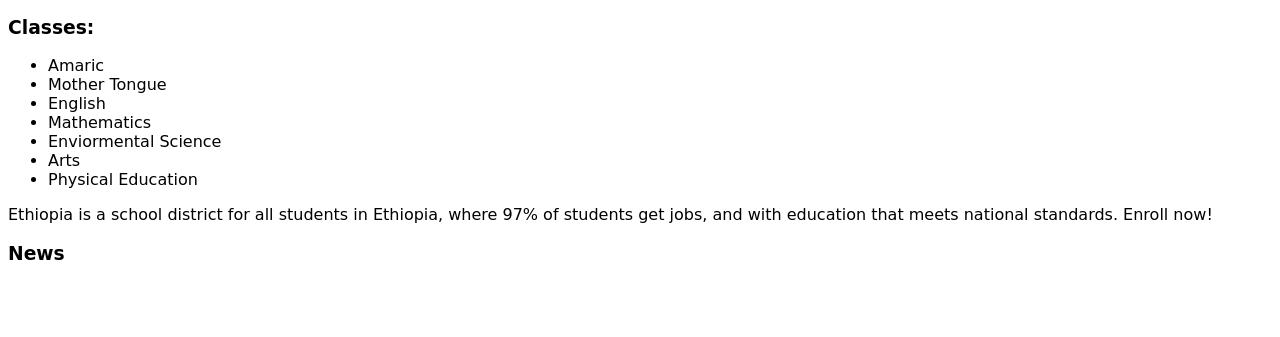
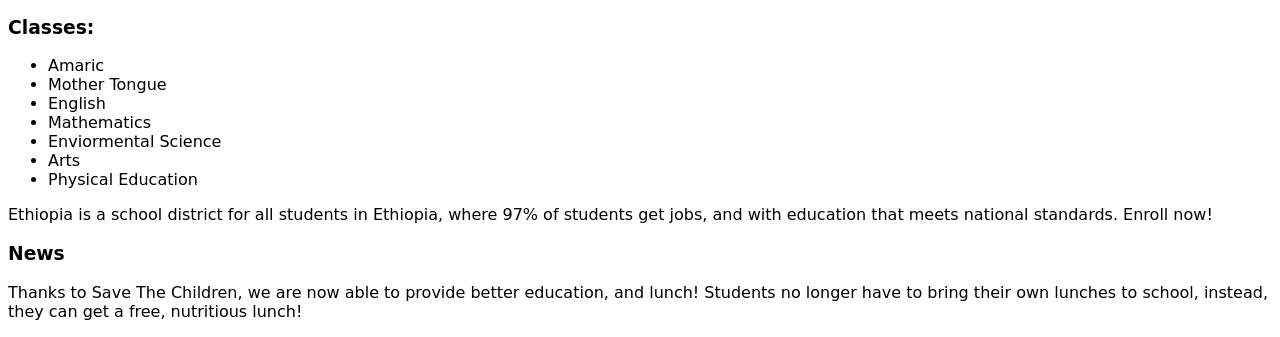
Before and after one commit to TechDudie/ethiopiasd, a plain HTML site: page index.html in a window 1280 px wide. Shown: the part 1009-1346 px from the top of the page. Before the commit the page ends 1292 px from the top, so only its background shows below. Drawn offline with Linux system fonts and the light colour scheme; a web font is replaced by a local one.

Commit message:
Update index.html

```diff
--- a/index.html
+++ b/index.html
@@ -84,4 +84,7 @@ h1, h2, h3, button, p, a, li {
 Ethiopia is a school district for all students in Ethiopia, where 97% of students get jobs, and with education that meets national standards. Enroll now!
 </p>
 <h3>News</h3>
+<p>
+Thanks to Save The Children, we are now able to provide better education, and lunch! Students no longer have to bring their own lunches to school, instead, they can get a free, nutritious lunch!
+</p>
 </html>
```
